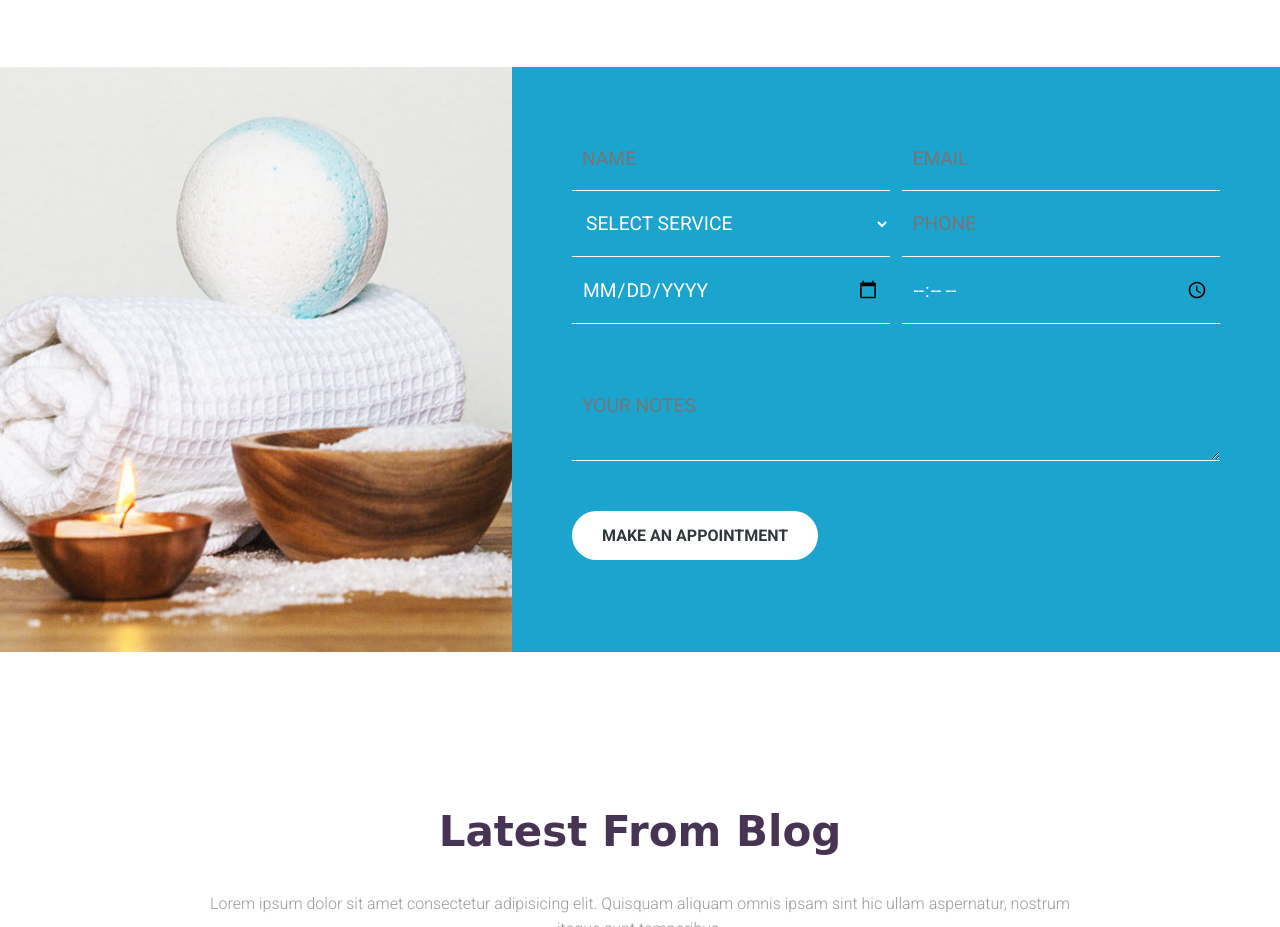
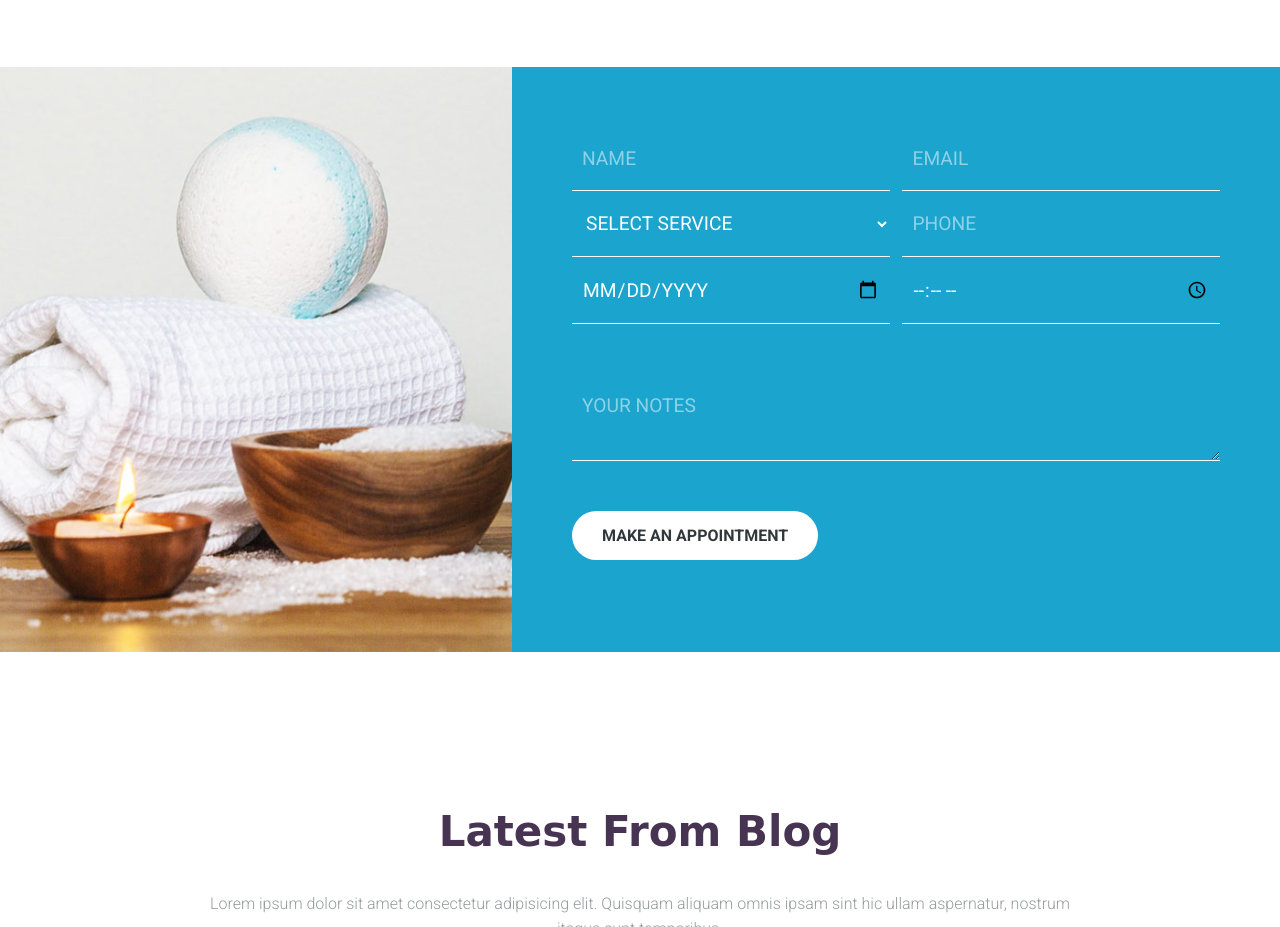
Before and after one commit to lukmak0394/spa-website-project, a plain HTML site: page index.html in a window 1280 px wide. Shown: the part 3384-4311 px from the top of the page. Drawn offline with Linux system fonts and the light colour scheme; a web font is replaced by a local one.

Commit message:
commit changed from scss files

```diff
--- a/css/style.css
+++ b/css/style.css
@@ -404,7 +404,7 @@ a {
     padding: 5px 0;
     font-size: 40px;
   }
-  .main-nav .navbar-visible .nav-link:hover {
+  .main-nav .nav-link:hover {
     color: #473452;
   }
   .main-nav .icon-menu-closed {
@@ -847,6 +847,7 @@ section {
 .signup select {
   width: 49%;
   border-radius: 0;
+  color: #fff;
 }
 
 .signup #msg {
@@ -863,6 +864,11 @@ section {
   border-bottom: 1px solid #fff;
   font-size: 19.2px;
   text-transform: uppercase;
+}
+
+.signup .news-form-input::-webkit-input-placeholder {
+  color: #fff;
+  opacity: 0.5;
 }
 
 .signup .form-border-red {
```
Also changed, not shown: 1 other file.
